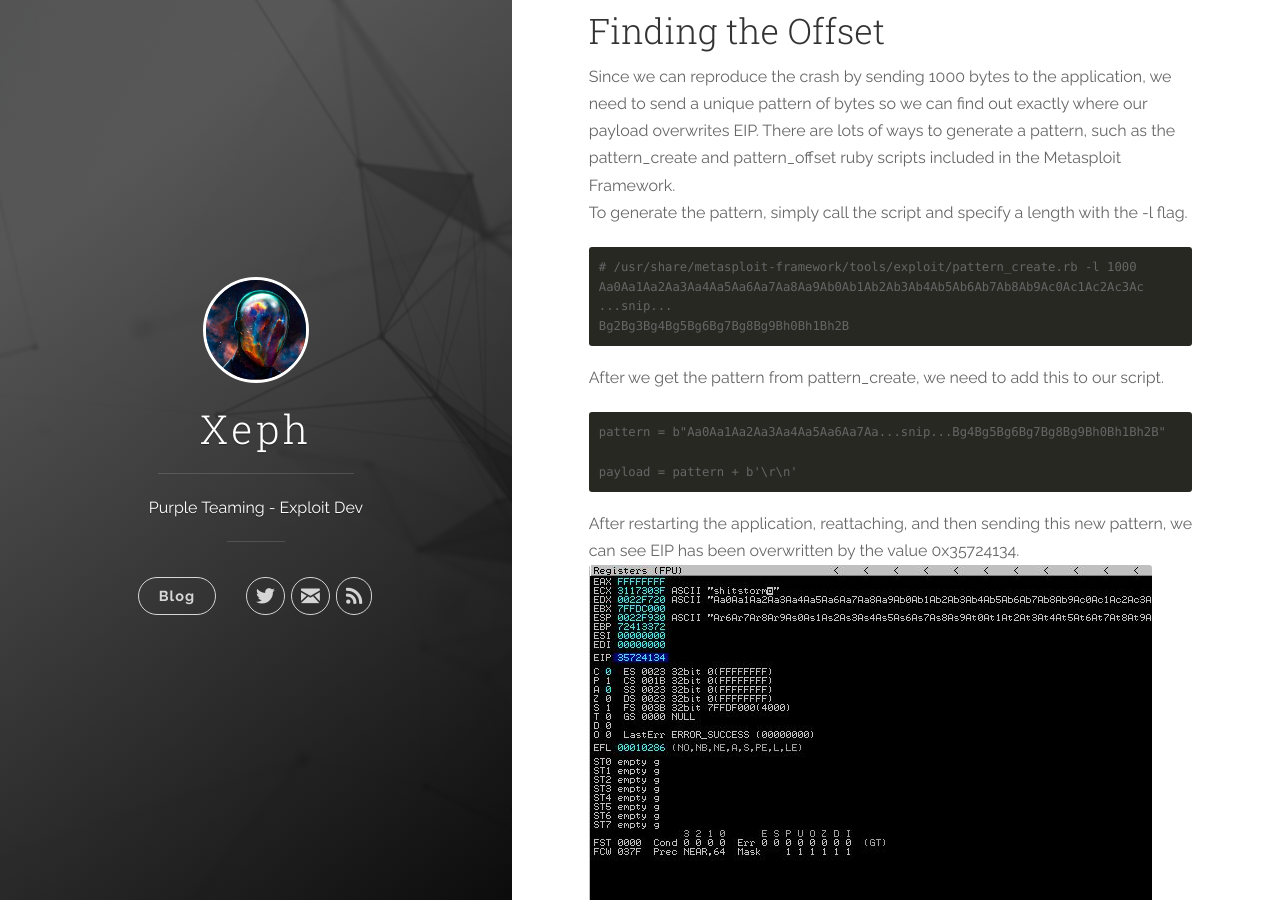
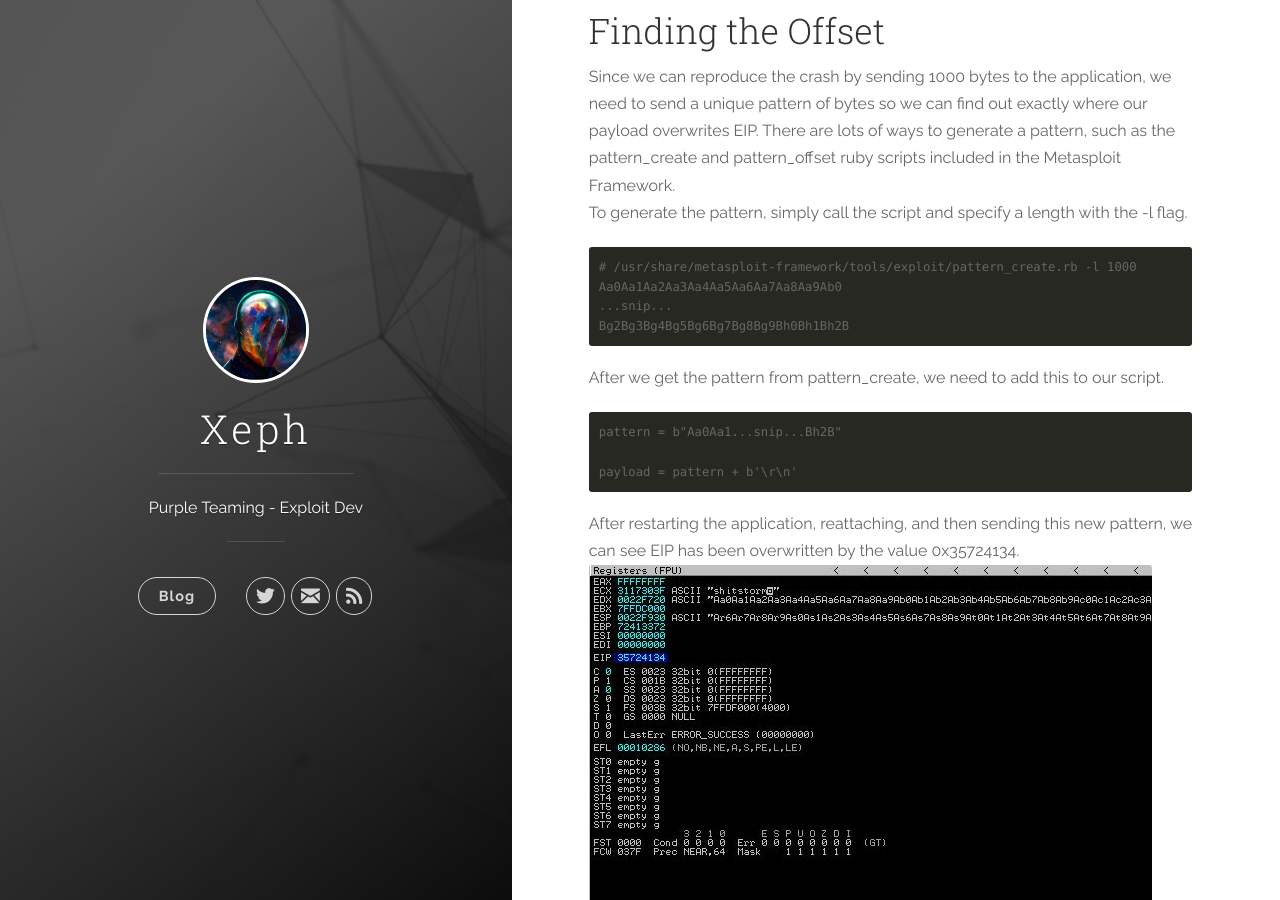
Before and after one commit to avocadosec/xepherus.github.io, a Jekyll site: the page built from _posts/2019-10-18-Vulnhub-Brainpan-1.markdown, in a window 1280 px wide and 900 px high, scrolled down 7060 px. Built offline with Jekyll 4.4.1, drawn with Linux system fonts in a browser that asks for light colours.

Commit message:
Update 2019-10-18-Vulnhub-Brainpan-1.markdown

````diff
--- a/_posts/2019-10-18-Vulnhub-Brainpan-1.markdown
+++ b/_posts/2019-10-18-Vulnhub-Brainpan-1.markdown
@@ -104,14 +104,14 @@ There are lots of ways to generate a pattern, such as the pattern_create and pat
 To generate the pattern, simply call the script and specify a length with the -l flag.
 ```
 # /usr/share/metasploit-framework/tools/exploit/pattern_create.rb -l 1000
-Aa0Aa1Aa2Aa3Aa4Aa5Aa6Aa7Aa8Aa9Ab0Ab1Ab2Ab3Ab4Ab5Ab6Ab7Ab8Ab9Ac0Ac1Ac2Ac3Ac
+Aa0Aa1Aa2Aa3Aa4Aa5Aa6Aa7Aa8Aa9Ab0
 ...snip...
 Bg2Bg3Bg4Bg5Bg6Bg7Bg8Bg9Bh0Bh1Bh2B
 ```
 
 After we get the pattern from pattern_create, we need to add this to our script.
 ```
-pattern = b"Aa0Aa1Aa2Aa3Aa4Aa5Aa6Aa7Aa...snip...Bg4Bg5Bg6Bg7Bg8Bg9Bh0Bh1Bh2B"
+pattern = b"Aa0Aa1...snip...Bh2B"
 
 payload = pattern + b'\r\n'
 ```
````
